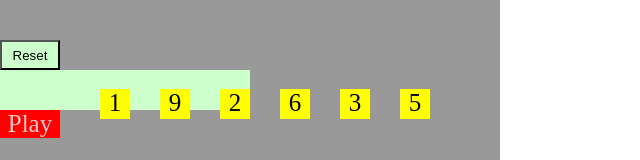
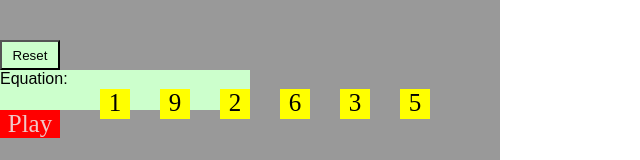
Before and after one commit to eoincondron/numbble, a React (Create React App) app: page / in a window 1280 px wide. Shown: the part 161-321 px from the top of the page, without its empty margins (0-640 px from the left). Built offline with nearby package versions, Linux system fonts and the light colour scheme.

Commit message:
Change font for equation and add Equation: text to it

```diff
--- a/src/App.css
+++ b/src/App.css
@@ -68,12 +68,14 @@
   height: 30px;
   font: 5px;
 }
+
 .equation {
   background-color: #ccffcc;
-  text-align: center;
+  color: black;
+  text-align: left;
   width: 250px;
   height: 40px;
-  font: 8px;
+  font: 12px;
   top: 450px;
 }
 
--- a/src/App.js
+++ b/src/App.js
@@ -95,7 +95,7 @@ function ResetTile(props) {
 function Equation(props) {
     return (
         <div className="equation">
-            {props.equation}
+            Equation: {props.equation}
         </div>
     );
 }
```
